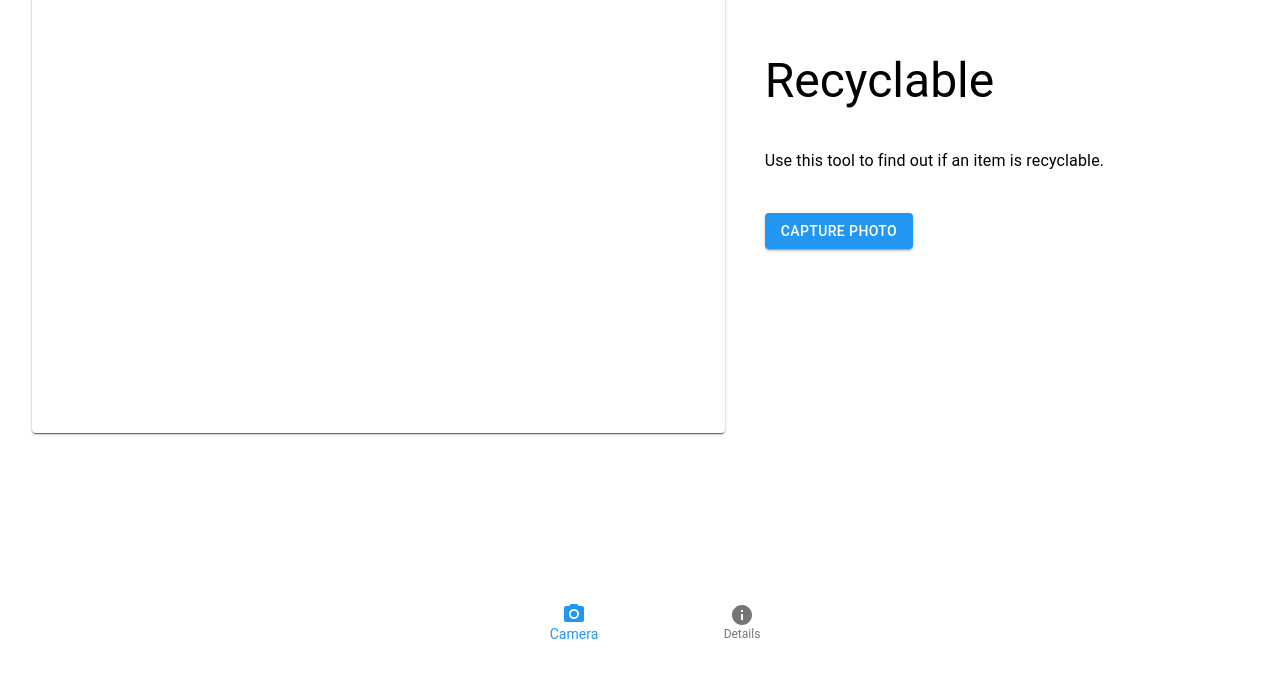
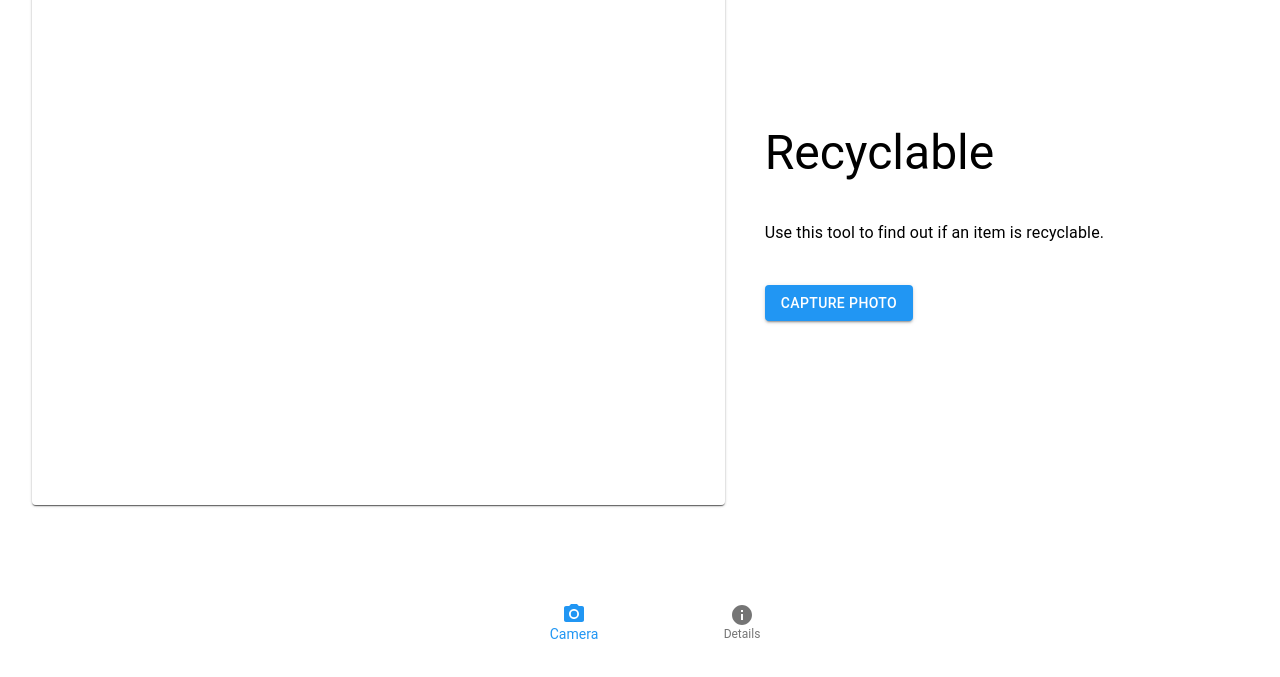
Before and after one commit to mrrosoff/Recyclable, a React app: page / in a window 1280 px wide. Shown: the part 139-816 px from the top of the page. Built offline with nearby package versions, Linux system fonts and the light colour scheme; no server answers.

Commit message:
UI Buffs

```diff
--- a/src/components/Layout.js
+++ b/src/components/Layout.js
@@ -5,9 +5,9 @@ import DetailsPage from './pages/DetailsPage';
 import CameraComponent from "./CameraComponent";
 
 import makeStyles from "@material-ui/core/styles/makeStyles";
-import { Container, Grid } from '@material-ui/core';
+import { Box, Container, Grid } from '@material-ui/core';
 
-const useStyles = makeStyles({ root: { position: 'fixed', bottom: 0, width: '100%' } });
+const useStyles = makeStyles({ page: { marginTop: 80, height: "85vh"} });
 
 const Layout = props => {
 
@@ -15,14 +15,18 @@ const Layout = props => {
     const [page, setPage] = useState(0);
     const [objectDetails, setObjectDetails] = useState({'name': '', 'recyclable': null});
 
+    const classes = useStyles();
+
     return(
         <>
             <Container>
-                <Grid container justify={"center"} alignContent={"center"} alignItems={"center"} direction={"column"}>
-                    <Grid item>
-                        { page ? <DetailsPage dataUri={picUri}/> : <CameraComponent setPicUri={setPicUri} setPage={setPage} /> }
+                <Box className={classes.page}>
+                    <Grid container justify={"center"} alignContent={"center"} alignItems={"center"} direction={"column"}>
+                        <Grid item>
+                            { page ? <DetailsPage dataUri={picUri}/> : <CameraComponent setPicUri={setPicUri} setPage={setPage} /> }
+                        </Grid>
                     </Grid>
-                </Grid>
+                </Box>
             </Container>
             <Navigation page={page} setPage={setPage} />
         </>
```
